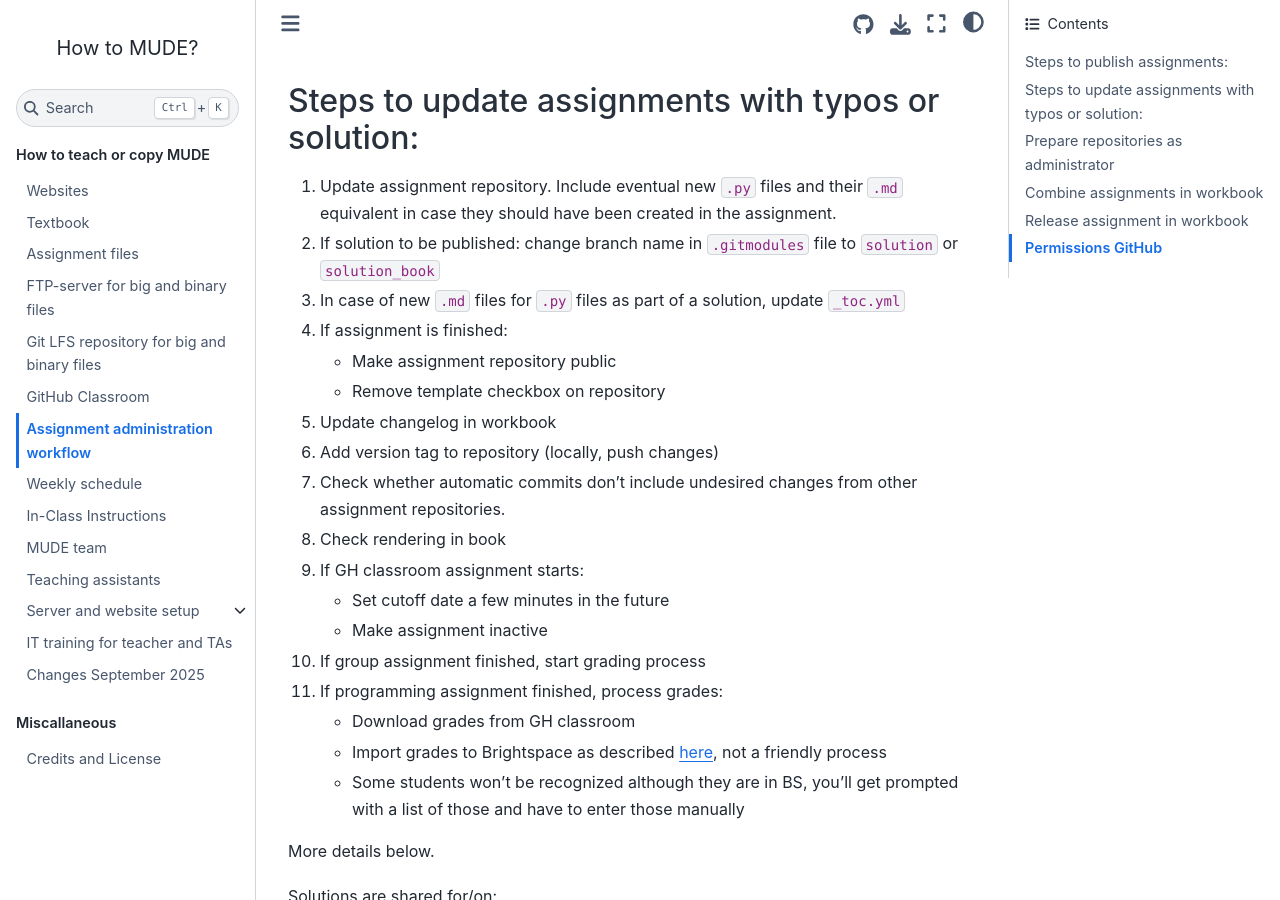
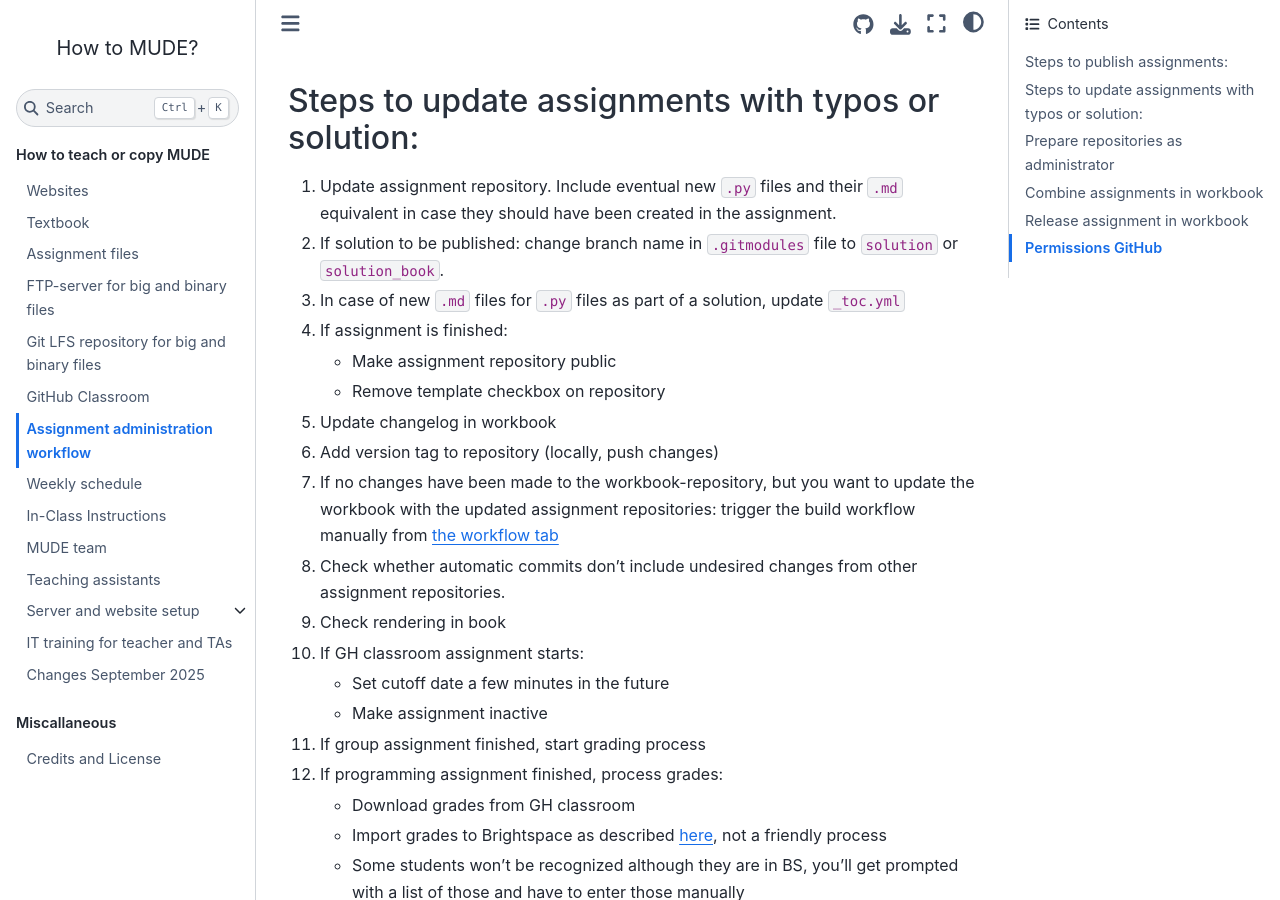
Before and after one commit to TUDelft-MUDE/teacher, a Jupyter Book: the page built from book/assignment_workflow.md, in a window 1280 px wide and 900 px high, scrolled down 1331 px. Built offline with Jupyter Book 1.0.4 settings and Sphinx 7.4.7 and the Sphinx Book theme 1.1.4, drawn with Linux system fonts in a browser that asks for light colours; comment, search, counter and statistics services are not loaded.

Commit message:
Fix typos and update steps in assignment workflow

```diff
--- a/book/assignment_workflow.md
+++ b/book/assignment_workflow.md
@@ -40,20 +40,21 @@ More details below
 
 ## Steps to update assignments with typos or solution:
 1. Update assignment repository. Include eventual new `.py` files and their `.md` equivalent in case they should have been created in the assignment.
-2. If solution to be published: change branch name in `.gitmodules` file to `solution` or `solution_book`
+2. If solution to be published: change branch name in `.gitmodules` file to `solution` or `solution_book`.
 3. In case of new `.md` files for `.py` files as part of a solution, update `_toc.yml`
 4. If assignment is finished:
     - Make assignment repository public
     - Remove template checkbox on repository
 5. Update changelog in workbook
 6. Add version tag to repository (locally, push changes)
-7. Check whether automatic commits don't include undesired changes from other assignment repositories.
-8. Check rendering in book
-9. If GH classroom assignment starts:
+7. If no changes have been made to the workbook-repository, but you want to update the workbook with the updated assignment repositories: trigger the build workflow manually from [the workflow tab](https://github.com/TUDelft-MUDE/workbook-2025/actions/workflows/deploy-book.yml)
+8. Check whether automatic commits don't include undesired changes from other assignment repositories.
+9. Check rendering in book
+10. If GH classroom assignment starts:
     - Set cutoff date a few minutes in the future
     - Make assignment inactive
-10. If group assignment finished, start grading process
-11. If programming assignment finished, process grades:
+11. If group assignment finished, start grading process
+12. If programming assignment finished, process grades:
     - Download grades from GH classroom
     - Import grades to Brightspace as described [here](https://www.tudelft.nl/en/teaching-support/educational-tools/brightspace/assessing-assignments-grading/manage-grades#exportingimporting-grades), not a friendly process
     - Some students won't be recognized although they are in BS, you'll get prompted with a list of those and have to enter those manually
```
